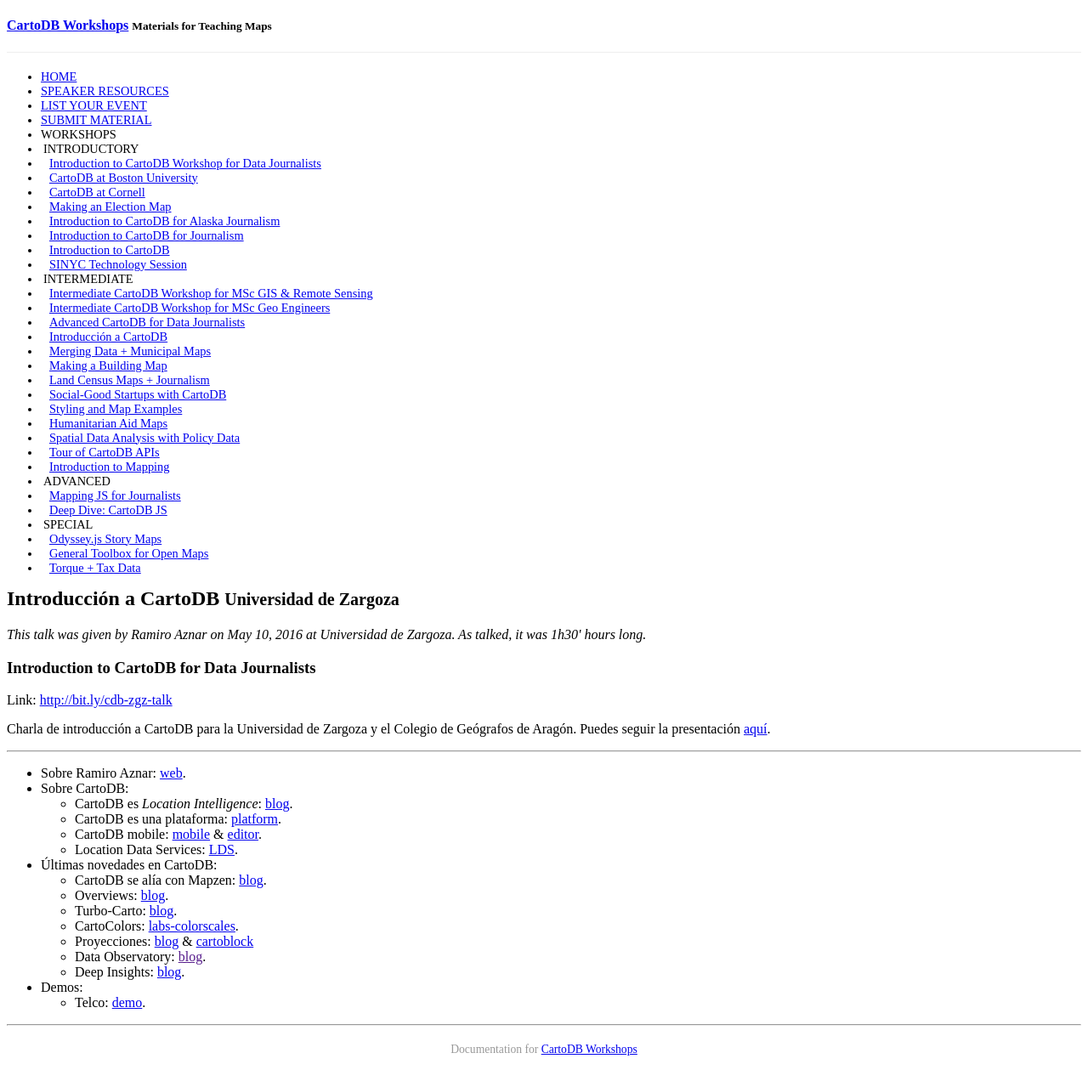
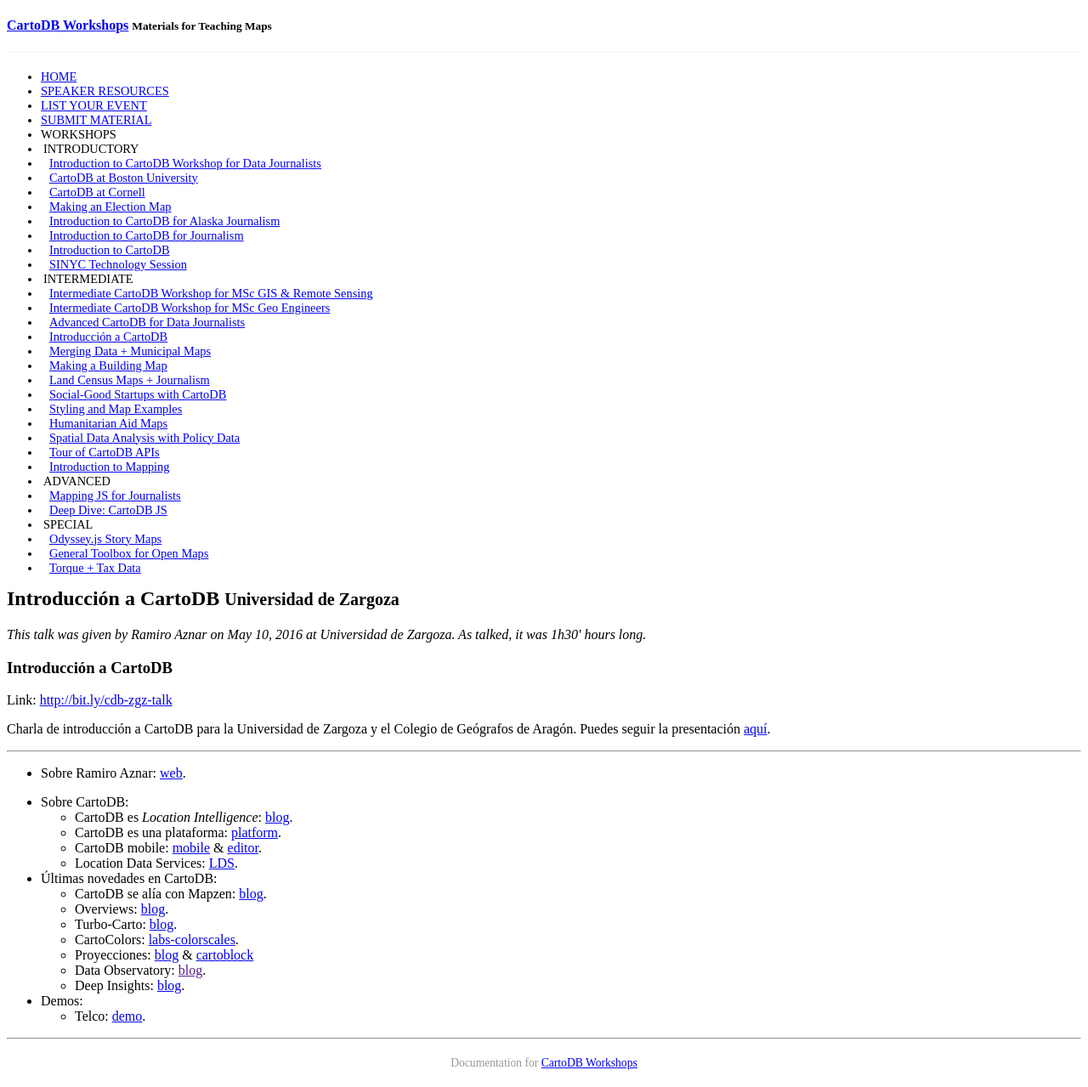
Before and after one commit to CartoDB/training, a Jekyll site: the page built from _posts/2016-05-19-zgz-intro-cdb.md, in a window 1280 px wide. Shown: the whole page at 85% size. Built offline with Jekyll 4.4.1, drawn with Linux system fonts in a browser that asks for light colours; a style sheet for code colours, icons or effects is not loaded.

Commit message:
fix header and bullet points

```diff
--- a/_posts/2016-05-19-zgz-intro-cdb.md
+++ b/_posts/2016-05-19-zgz-intro-cdb.md
@@ -10,7 +10,7 @@
 ---
 
 
-### Introduction to CartoDB for Data Journalists
+### Introducción a CartoDB
 
 Link: [http://bit.ly/cdb-zgz-talk](http://bit.ly/cdb-zgz-talk)
 
@@ -20,12 +20,14 @@
 
 * Sobre Ramiro Aznar: [web](http://ramiroaznar.com/).
 <br/>
+
 * Sobre CartoDB:
 	* CartoDB es *Location Intelligence*: [blog](http://blog.cartodb.com/what-is-location-intelligence-and-its-benefits/).
 	* CartoDB es una plataforma: [platform](https://cartodb.com/platform/).
 	* CartoDB mobile: [mobile](https://cartodb.com/mobile/) & [editor](https://cartodb.com/editor/).
 	* Location Data Services: [LDS](https://cartodb.com/location-data-services/).
 <br/>
+
 * Últimas novedades en CartoDB:
 	* CartoDB se alía con Mapzen: [blog](https://mapzen.com/blog/cartodb-partnership/).
 	* Overviews: [blog](http://blog.cartodb.com/data-overviews/).
@@ -35,6 +37,7 @@
 	* Data Observatory: [blog]().
 	* Deep Insights: [blog](http://blog.cartodb.com/deep-insights/).
 <br/>
+
 * Demos:
 	* Telco: [demo](https://cartodb.github.io/labs-telco-insights/).
 <br/>
```
